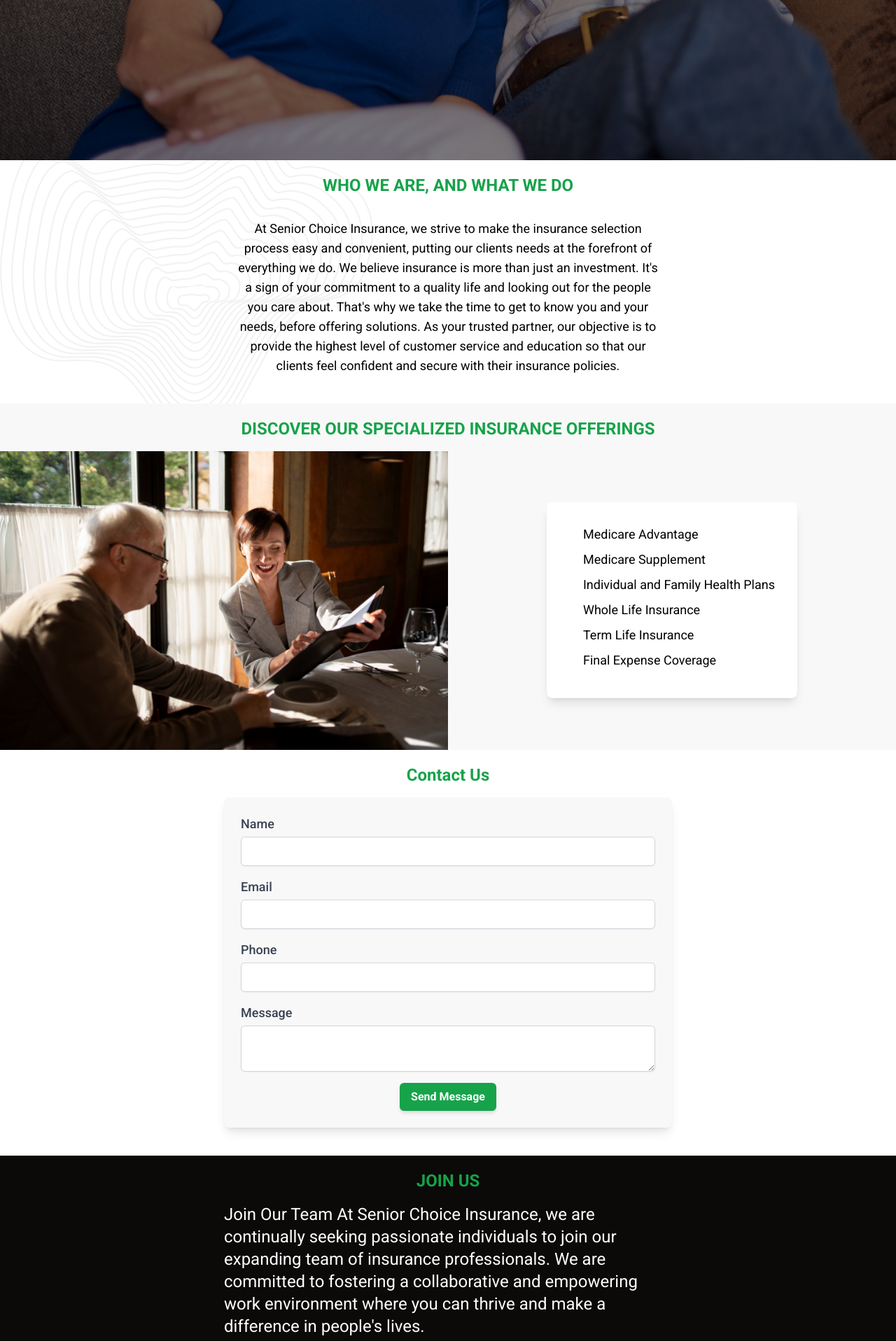
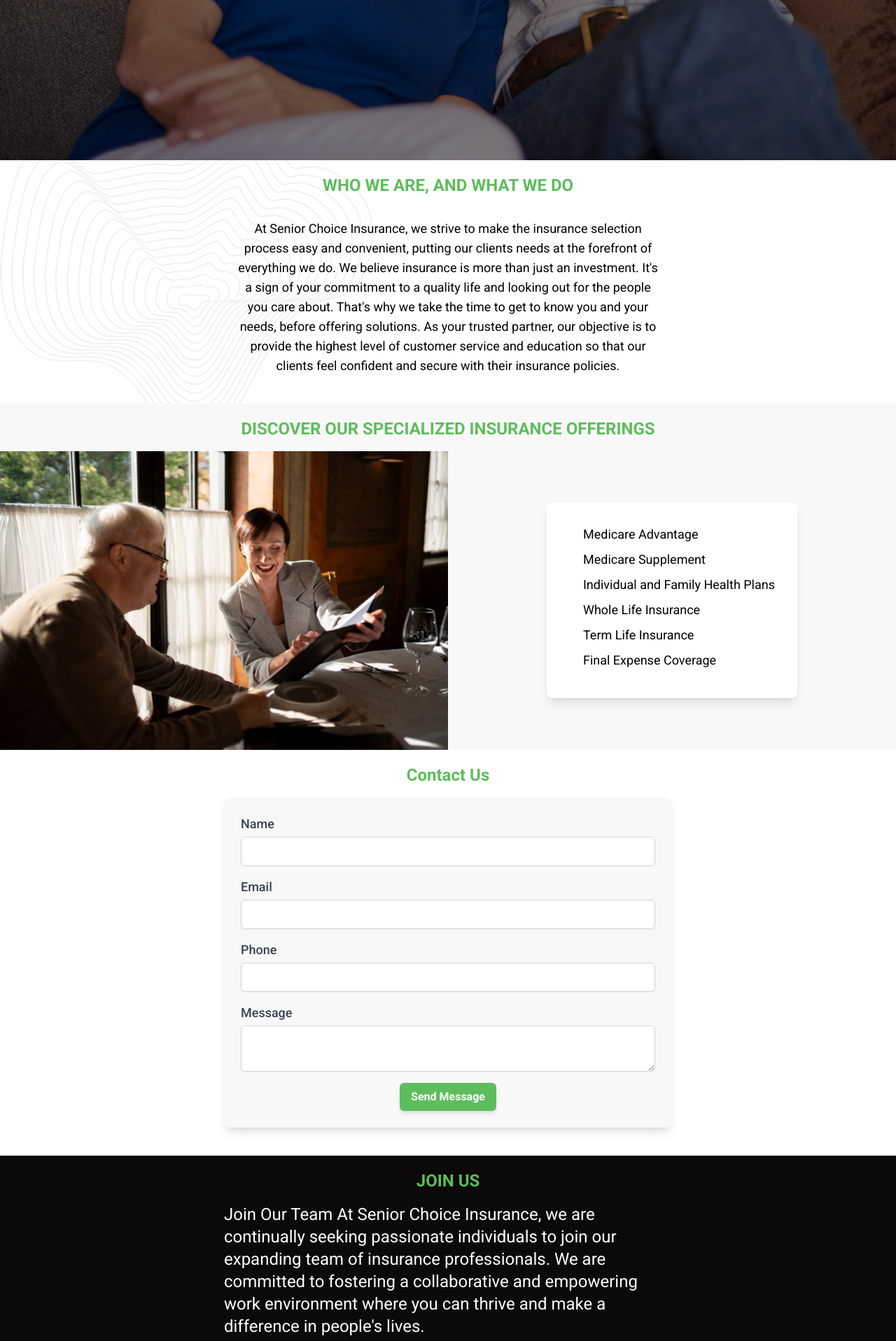
Before and after one commit to aidenmayoros/senior_choice_insurance, a React (Vite) app: page / in a window 1280 px wide. Shown: the part 571-2488 px from the top of the page at 70% size. Built offline with nearby package versions, Linux system fonts and the light colour scheme.

Commit message:
updated color on all green

```diff
--- a/src/components/About.tsx
+++ b/src/components/About.tsx
@@ -10,7 +10,7 @@
 					backgroundImage: `url(${waves})`,
 				}}></div>
 			<div className='relative z-10 m-0'>
-				<h1 className='text-2xl lg:text-2xl font-bold pt-5 pb-4 text-green-600 w-4/5 lg:w-full mx-auto text-center'>
+				<h1 className='text-2xl lg:text-2xl font-bold pt-5 pb-4 text-[#5dbd5c] w-4/5 lg:w-full mx-auto text-center'>
 					WHO WE ARE, AND WHAT WE DO
 				</h1>
 				<p className='mt-4 text-lg text-center mx-auto lg:w-6/12 pb-10 px-5'>
--- a/src/components/ContactForm.tsx
+++ b/src/components/ContactForm.tsx
@@ -42,7 +42,7 @@
 						value={formData.name}
 						onChange={handleChange}
 						required
-						className='mt-1 block w-full p-2 border border-gray-300 rounded-md shadow-sm focus:ring-green-500 focus:border-green-500'
+						className='mt-1 block w-full p-2 border border-gray-300 rounded-md shadow-sm focus:ring-[#5dbd5c] focus:border-[#5dbd5c]'
 					/>
 				</div>
 				<div>
@@ -58,7 +58,7 @@
 						value={formData.email}
 						onChange={handleChange}
 						required
-						className='mt-1 block w-full p-2 border border-gray-300 rounded-md shadow-sm focus:ring-green-500 focus:border-green-500'
+						className='mt-1 block w-full p-2 border border-gray-300 rounded-md shadow-sm focus:ring-[#5dbd5c] focus:border-[#5dbd5c]'
 					/>
 				</div>
 				<div>
@@ -74,7 +74,7 @@
 						value={formData.phone}
 						onChange={handleChange}
 						required
-						className='mt-1 block w-full p-2 border border-gray-300 rounded-md shadow-sm focus:ring-green-500 focus:border-green-500'
+						className='mt-1 block w-full p-2 border border-gray-300 rounded-md shadow-sm focus:ring-green-500 focus:border-[#5dbd5c]'
 					/>
 				</div>
 				<div>
@@ -89,13 +89,13 @@
 						value={formData.message}
 						onChange={handleChange}
 						required
-						className='mt-1 block w-full p-2 border border-gray-300 rounded-md shadow-sm focus:ring-green-500 focus:border-green-500'
+						className='mt-1 block w-full p-2 border border-gray-300 rounded-md shadow-sm focus:ring-[#5dbd5c] focus:border-[#5dbd5c]'
 					/>
 				</div>
 				<div className='text-center'>
 					<button
 						type='submit'
-						className='w-full md:w-auto px-4 py-2 bg-green-600 text-white font-semibold rounded-md shadow-md hover:bg-green-700 transition duration-300'>
+						className='w-full md:w-auto px-4 py-2 bg-[#5dbd5c] text-white font-semibold rounded-md shadow-md hover:bg-green-700 transition duration-300'>
 						Send Message
 					</button>
 				</div>
--- a/src/components/ContactUs.tsx
+++ b/src/components/ContactUs.tsx
@@ -4,12 +4,12 @@
 const ContactUs: React.FC = () => {
 	return (
 		<div>
-			<h1 className='text-2xl lg:text-2xl font-bold text-center pt-5 pb-4 text-green-600 w-4/5 lg:w-full mx-auto'>
+			<h1 className='text-2xl lg:text-2xl font-bold text-center pt-5 pb-4 text-[#5dbd5c] w-4/5 lg:w-full mx-auto'>
 				Contact Us
 			</h1>
 			<ContactForm />
 			<div className='bg-stone-950 w-full'>
-				<h1 className='text-2xl lg:text-2xl font-bold text-center pt-5 pb-4 text-green-600 w-4/5 lg:w-full mx-auto'>
+				<h1 className='text-2xl lg:text-2xl font-bold text-center pt-5 pb-4 text-[#5dbd5c] w-4/5 lg:w-full mx-auto'>
 					JOIN US
 				</h1>
 				<p className='text-white text-xl lg:text-2xl w-4/5 lg:w-6/12 mx-auto pb-10'>
--- a/src/components/Navbar.tsx
+++ b/src/components/Navbar.tsx
@@ -26,17 +26,17 @@
 							<div className='ml-10 flex items-baseline space-x-4'>
 								<button
 									onClick={() => scrollToSection('about')}
-									className='hover:bg-green-600 px-3 py-2 rounded-md text-sm font-medium'>
+									className='hover:bg-[#5dbd5c] px-3 py-2 rounded-md text-sm font-medium'>
 									About
 								</button>
 								<button
 									onClick={() => scrollToSection('services')}
-									className='hover:bg-green-600 px-3 py-2 rounded-md text-sm font-medium'>
+									className='hover:bg-[#5dbd5c] px-3 py-2 rounded-md text-sm font-medium'>
 									Services
 								</button>
 								<button
 									onClick={() => scrollToSection('contact')}
-									className='hover:bg-green-600 px-3 py-2 rounded-md text-sm font-medium'>
+									className='hover:bg-[#5dbd5c] px-3 py-2 rounded-md text-sm font-medium'>
 									Contact Us
 								</button>
 							</div>
@@ -91,17 +91,17 @@
 				<div className='px-2 pt-2 pb-3 space-y-1 sm:px-3'>
 					<button
 						onClick={() => handleLinkClick('about')}
-						className='block px-3 py-2 rounded-md text-base font-medium hover:bg-green-600'>
+						className='hover:bg-[#5dbd5c] block px-3 py-2 rounded-md text-base font-medium'>
 						About
 					</button>
 					<button
 						onClick={() => handleLinkClick('services')}
-						className='block px-3 py-2 rounded-md text-base font-medium hover:bg-green-600'>
+						className='hover:bg-[#5dbd5c] block px-3 py-2 rounded-md text-base font-medium'>
 						Services
 					</button>
 					<button
 						onClick={() => handleLinkClick('contact')}
-						className='block px-3 py-2 rounded-md text-base font-medium hover:bg-green-600'>
+						className='hover:bg-[#5dbd5c] block px-3 py-2 rounded-md text-base font-medium'>
 						Contact Us
 					</button>
 				</div>
--- a/src/components/Services.tsx
+++ b/src/components/Services.tsx
@@ -4,7 +4,7 @@
 const Services: React.FC = () => {
 	return (
 		<div className='bg-[#F8F8F8]'>
-			<h1 className='text-2xl lg:text-2xl font-bold text-center pt-5 pb-4 text-green-600 w-11/12 mx-auto'>
+			<h1 className='text-2xl lg:text-2xl font-bold text-center pt-5 pb-4 text-[#5dbd5c] w-11/12 mx-auto'>
 				DISCOVER OUR SPECIALIZED INSURANCE OFFERINGS
 			</h1>
 			<div className='flex flex-col md:flex-row'>
```
